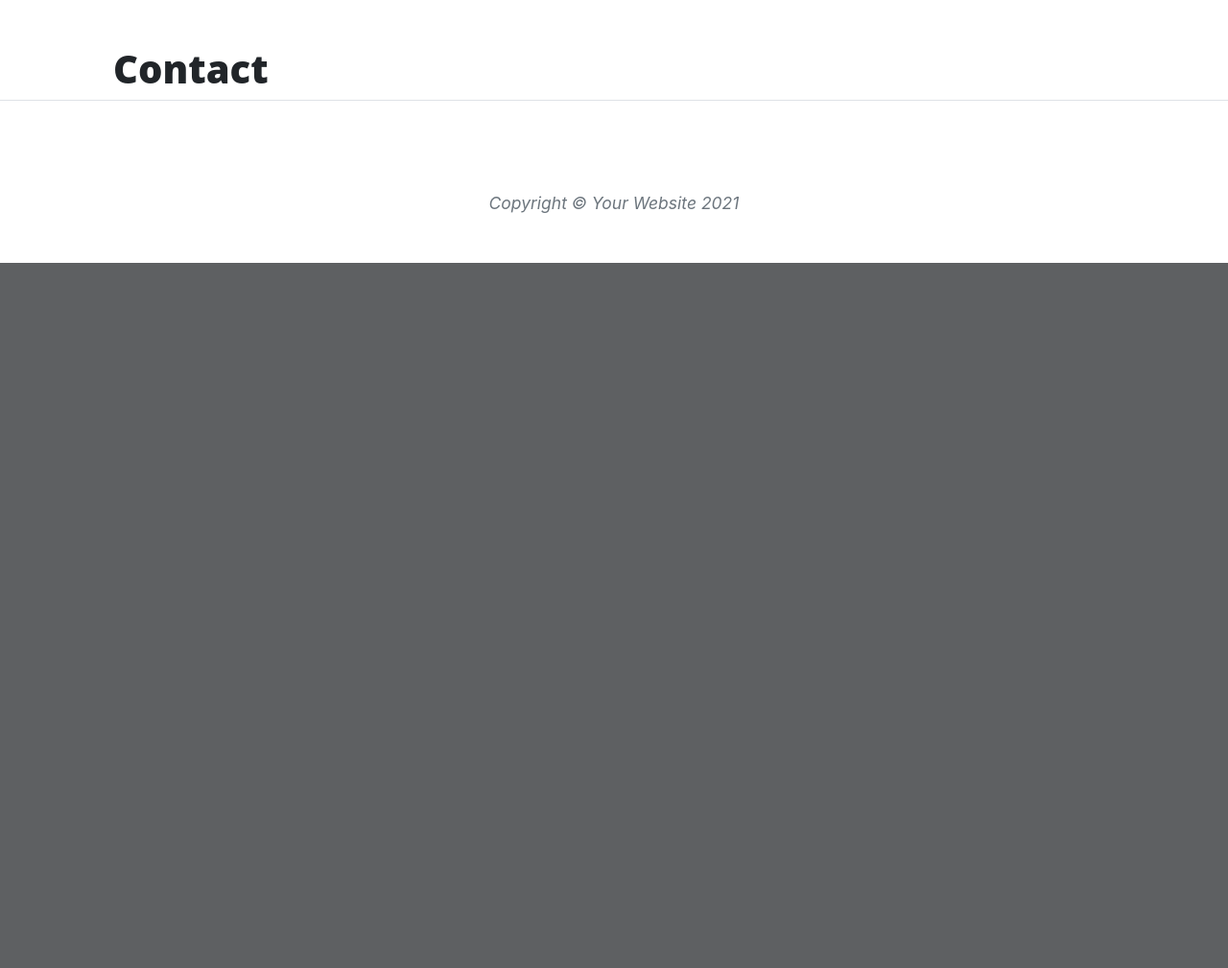
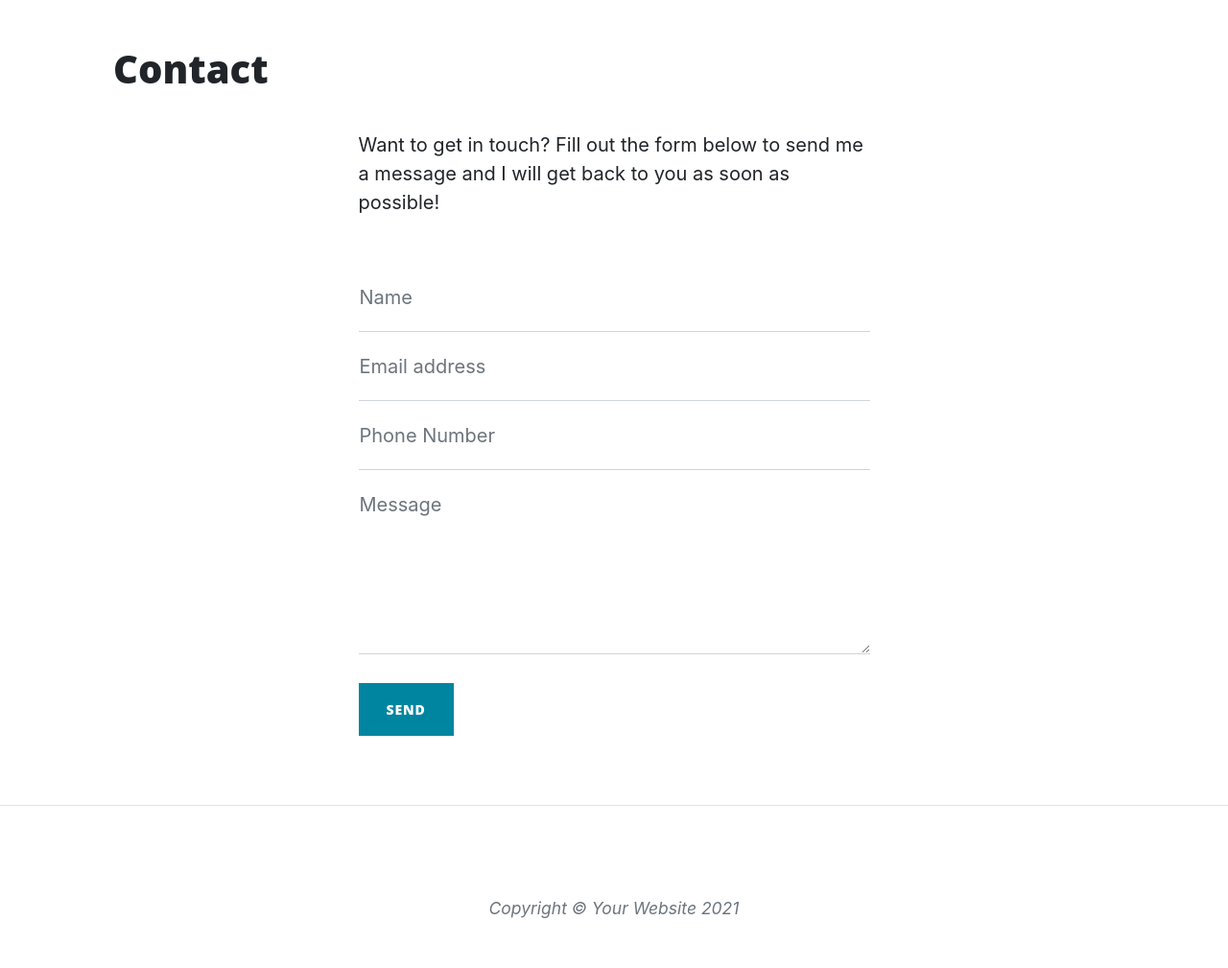
Before and after one commit to annemarie293/thorin-flask-app, a Flask app: page /contact in a window 1280 px wide. Shown: the part 628-1637 px from the top of the page at 96% size. Before the commit the page ends 902 px from the top, so only its background shows below. Run offline with Flask 2, Linux system fonts and the light colour scheme; some libraries are stand-ins or nearby versions.

Commit message:
adding contact form

```diff
--- a/run.py
+++ b/run.py
@@ -1,8 +1,11 @@
 import os
 import json
-from flask import Flask, render_template
+from flask import Flask, render_template, request, flash
+if os.path.exists("env.py"):
+    import env
 
 app = Flask(__name__)
+app.secret_key = os.environ.get("SECRET_KEY")
 
 
 @app.route("/")
@@ -12,14 +15,28 @@ def index():
 
 @app.route("/about")
 def about():
-    data =[]
+    data = []
     with open("data/company.json", "r") as json_data:
         data = json.load(json_data)
     return render_template("about.html", page_title="About", company=data)
 
 
-@app.route("/contact")
+@app.route("/about/<member_name>")
+def about_member(member_name):
+    member = {}
+    with open("data/company.json", "r") as json_data:
+        data = json.load(json_data)
+        for obj in data:
+            if obj["url"] == member_name:
+                member = obj
+    return render_template("member.html", member=member)
+
+
+@app.route("/contact", methods=["GET", "POST"])
 def contact():
+    if request.method == "POST":
+        flash("Thanks {}, We have recieved your message!".format(
+            request.form.get("name")))
     return render_template("contact.html", page_title="Contact")
 
 
--- a/templates/about.html
+++ b/templates/about.html
@@ -18,7 +18,8 @@
 
             <div class="row featurette">
                 <div class="col-md-7">
-                    <h3>{{ loop.index }}.{{ member.name }}</h3>
+                    <h3><a href="/about/{{ member.url }}">{{ loop.index }}.{{ member.name }}</a>
+                    </h3>
                     <p>{{ member.description }}</p>
                 </div>
                 <div class="col-md-5">
@@ -33,7 +34,8 @@
                     <img src= "{{ member.image_source}}" alt="" class="featurette-image image-responsive">
                 </div>
                 <div class="col-md-7">
-                    <h3>{{ loop.index }}.{{ member.name }}</h3>
+                    <h3><a href="/about/{{ member.url }}">{{ loop.index }}.{{ member.name }}</a>
+                    </h3>
                     <p>{{ member.description }}</p>
                 </div>
             </div>
--- a/templates/contact.html
+++ b/templates/contact.html
@@ -4,4 +4,89 @@
 
     <h1>{{ page_title }}</h1>
 
+    <main class="mb-4">
+        <div class="container px-4 px-lg-5">
+            <div class="row gx-4 gx-lg-5 justify-content-center">
+                <div class="col-md-10 col-lg-8 col-xl-7">
+
+                    {% with messages = get_flashed_messages() %}
+                        {% if messages %}
+                            <ul class="flashes">
+                                {% for message in messages %}
+                                <li>{{ message }}</li>
+                                {% endfor%}
+                            </ul>
+                        {% endif%}
+                    {% endwith %}
+
+                    <p>Want to get in touch? Fill out the form below to send me a message and I will get back to you as
+                        soon as possible!</p>
+                    <div class="my-5">
+                        <!-- * * * * * * * * * * * * * * *-->
+                        <!-- * * SB Forms Contact Form * *-->
+                        <!-- * * * * * * * * * * * * * * *-->
+                        <!-- This form is pre-integrated with SB Forms.-->
+                        <!-- To make this form functional, sign up at-->
+                        <!-- https://startbootstrap.com/solution/contact-forms-->
+                        <!-- to get an API token!-->
+                        <form method="POST" id="contactForm">
+                            <div class="form-floating">
+                                <input class="form-control" name="name" id="name" type="text" placeholder="Enter your name..."
+                                    data-sb-validations="required" />
+                                <label for="name">Name</label>
+                                <div class="invalid-feedback" data-sb-feedback="name:required">A name is required.</div>
+                            </div>
+                            <div class="form-floating">
+                                <input class="form-control" name="email" id="email" type="email" placeholder="Enter your email..."
+                                    data-sb-validations="required,email" />
+                                <label for="email">Email address</label>
+                                <div class="invalid-feedback" data-sb-feedback="email:required">An email is required.
+                                </div>
+                                <div class="invalid-feedback" data-sb-feedback="email:email">Email is not valid.</div>
+                            </div>
+                            <div class="form-floating">
+                                <input class="form-control" name="phone" id="phone" type="tel"
+                                    placeholder="Enter your phone number..." data-sb-validations="required" />
+                                <label for="phone">Phone Number</label>
+                                <div class="invalid-feedback" data-sb-feedback="phone:required">A phone number is
+                                    required.</div>
+                            </div>
+                            <div class="form-floating">
+                                <textarea class="form-control" name="message" id="message" placeholder="Enter your message here..."
+                                    style="height: 12rem" data-sb-validations="required"></textarea>
+                                <label for="message">Message</label>
+                                <div class="invalid-feedback" data-sb-feedback="message:required">A message is required.
+                                </div>
+                            </div>
+                            <br />
+                            <!-- Submit success message-->
+                            <!---->
+                            <!-- This is what your users will see when the form-->
+                            <!-- has successfully submitted-->
+                            <div class="d-none" id="submitSuccessMessage">
+                                <div class="text-center mb-3">
+                                    <div class="fw-bolder">Form submission successful!</div>
+                                    To activate this form, sign up at
+                                    <br />
+                                    <a
+                                        href="https://startbootstrap.com/solution/contact-forms">https://startbootstrap.com/solution/contact-forms</a>
+                                </div>
+                            </div>
+                            <!-- Submit error message-->
+                            <!---->
+                            <!-- This is what your users will see when there is-->
+                            <!-- an error submitting the form-->
+                            <div class="d-none" id="submitErrorMessage">
+                                <div class="text-center text-danger mb-3">Error sending message!</div>
+                            </div>
+                            <!-- Submit Button-->
+                            <button class="btn btn-primary text-uppercase" id="submitButton"
+                                type="submit">Send</button>
+                        </form>
+                    </div>
+                </div>
+            </div>
+        </div>
+    </main>
+
 {% endblock %}
```
Also changed, not shown: data/company.json (+28 -14 lines), templates/member.html (added, +16 -0 lines).
